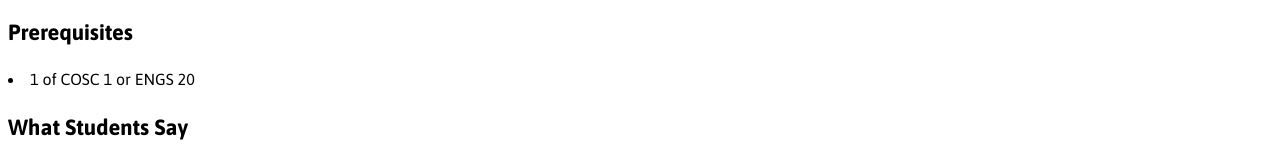
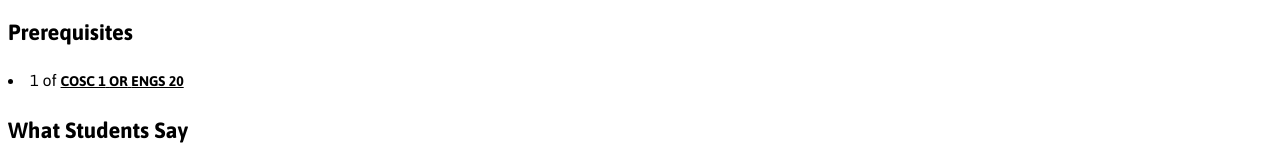
Before and after one commit to alxfngg/test-class-fe2, a Next.js app: page /courseinfo/COSC/10 in a window 1280 px wide. Shown: the part 504-664 px from the top of the page. Built offline with nearby package versions, Linux system fonts and the light colour scheme.

Commit message:
support links to other pages

```diff
--- a/components/CourseInfoTitle.js
+++ b/components/CourseInfoTitle.js
@@ -17,6 +17,7 @@ function CourseInfoTitle(props) {
 
   return (
     <div className={stylesCI.ciTitle}>
+      {course ? (
         <H2>
           {course.dept}
           {' '}
@@ -24,6 +25,7 @@ function CourseInfoTitle(props) {
           {' '}
           {course.courseTitle}
         </H2>
+      ) : <H2 />}
       <button type="button" className={stylesCI.ciButton} style={{ background: getColor('cititle', taken) }} onClick={onTakenClick}>
         <TextLabel>{taken ? 'Mark as Not Taken' : 'Mark as Taken'}</TextLabel>
       </button>
--- a/pages/courseinfo/[dept]/[num].js
+++ b/pages/courseinfo/[dept]/[num].js
@@ -2,8 +2,8 @@
 /* eslint-disable react/react-in-jsx-scope */
 import Head from 'next/head';
 import { useRouter } from 'next/router';
+import Link from 'next/link';
 import styles from '../../../styles/Home.module.css';
-
 import CourseData from '../../../data/data';
 import Glance from '../../../components/Glance';
 import CourseInfoTitle from '../../../components/CourseInfoTitle';
@@ -13,8 +13,33 @@ import StudentsSay from '../../../components/StudentsSay';
 
 // import SideNavbar from '../../components/SideNavbar';
 import {
-  H3, B1,
+  H3, B1, A,
 } from '../../../components/ui/typography';
+
+function getPrereqLinks(bucket) {
+  return bucket.map((element, index) => {
+    const parsed = element.split(' ');
+    const dept = parsed[0];
+    const num = parsed[1];
+    if (parseFloat(num) > 0) {
+      const url = `/courseinfo/${dept}/${num}`;
+      if (index === 0) {
+        return <Link href={url}><A>{element}</A></Link>;
+      }
+      return (
+        <Link href={url}>
+          <A>
+            {' '}
+            or
+            {' '}
+            {element}
+          </A>
+        </Link>
+      );
+    }
+    return element;
+  });
+}
 
 function getPrereqs(prereqs, counts) {
   if (prereqs && prereqs.length > 0) {
@@ -25,7 +50,7 @@ function getPrereqs(prereqs, counts) {
           {' '}
           of
           {' '}
-          {bucket.join(' or ')}
+          {getPrereqLinks(bucket)}
         </B1>
 
       </li>
@@ -39,7 +64,6 @@ export default function CourseInfo() {
   const router = useRouter();
   const { dept, num } = router.query;
 
-  console.log();
   const courseCode = `${dept} ${num}`;
   const currentCourse = data[courseCode];
   return (
@@ -51,34 +75,34 @@ export default function CourseInfo() {
       </Head>
 
       {/* <SideNavbar /> */}
-      <CourseInfoTitle course={currentCourse} />
+      <CourseInfoTitle course={currentCourse || { dept, num }} />
 
       <H3>Description</H3>
-      <B1>{currentCourse.description}</B1>
+      <B1>{currentCourse ? currentCourse.description : ''}</B1>
 
       <H3>At a Glance</H3>
       <Glance
-        distribs={currentCourse.distribs}
-        wc={currentCourse.wc}
-        avgMedian={convertMedian(currentCourse.avgMedian)}
-        waitlist={currentCourse.waitlist}
+        distribs={currentCourse ? currentCourse.distribs : ''}
+        wc={currentCourse ? currentCourse.wc : ''}
+        avgMedian={currentCourse ? convertMedian(currentCourse.avgMedian) : ''}
+        waitlist={currentCourse ? currentCourse.waitlist : 'Unknown'}
       />
 
       <H3>Prerequisites</H3>
-      {getPrereqs(currentCourse.required, currentCourse.counts)}
+      {currentCourse ? getPrereqs(currentCourse.required, currentCourse.counts) : ''}
 
       <H3>What Students Say</H3>
       <StudentsSay
-        workload={currentCourse.workload}
-        difficulty={currentCourse.difficulty}
-        quality={currentCourse.quality}
+        workload={currentCourse ? currentCourse.workload : 'Unknown'}
+        difficulty={currentCourse ? currentCourse.difficulty : 'Unknown'}
+        quality={currentCourse ? currentCourse.quality : 'Unknown'}
       />
 
       <H3>Offered</H3>
-      <Offered course={currentCourse} />
+      {currentCourse ? <Offered course={currentCourse} /> : <B1>No Data</B1>}
 
       <H3>Medians</H3>
-      <Medians medians={currentCourse.medians} />
+      {currentCourse ? <Medians medians={currentCourse.medians} /> : <B1>No Data</B1>}
       {/* <h2 className={styles.title}>Reviews</h2> */}
     </div>
   );
```
Also changed, not shown: pages/index.js (+0 -30 lines). Lines whose indentation alone changed are shown as unchanged.
